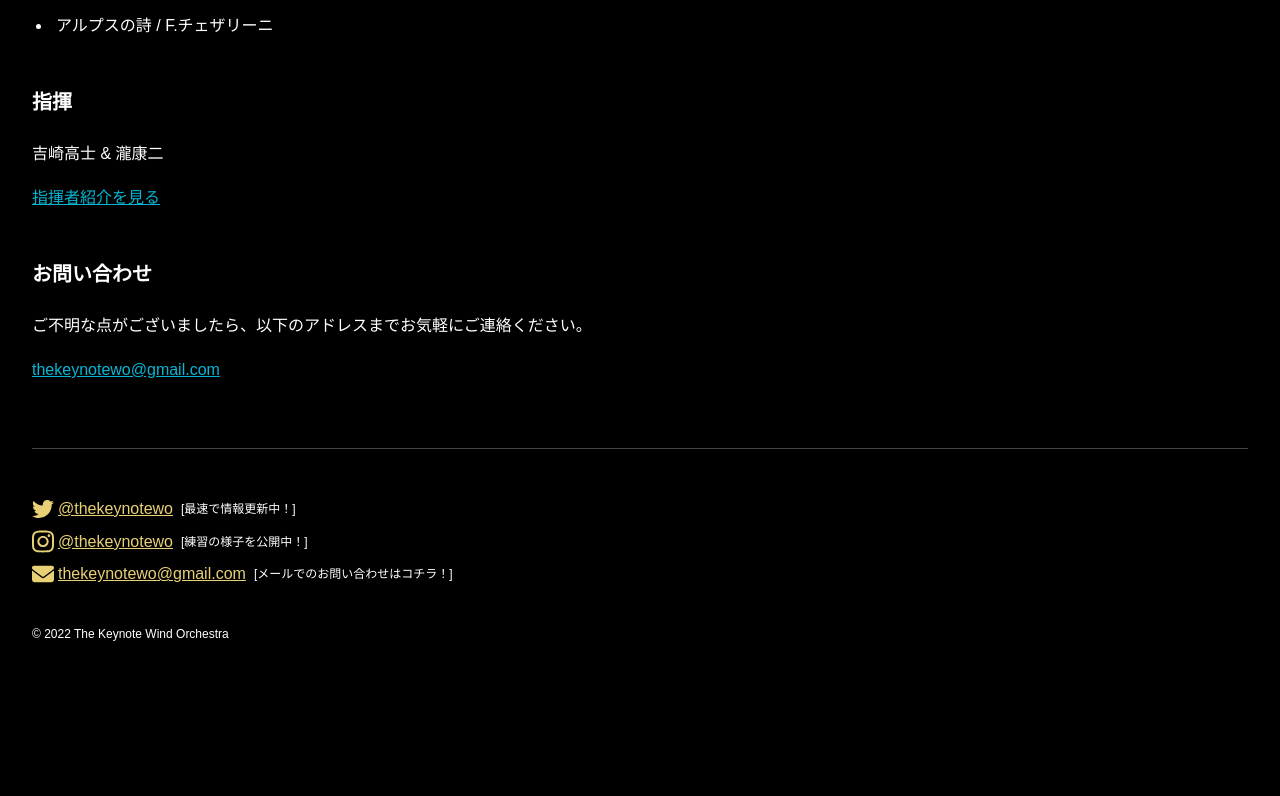
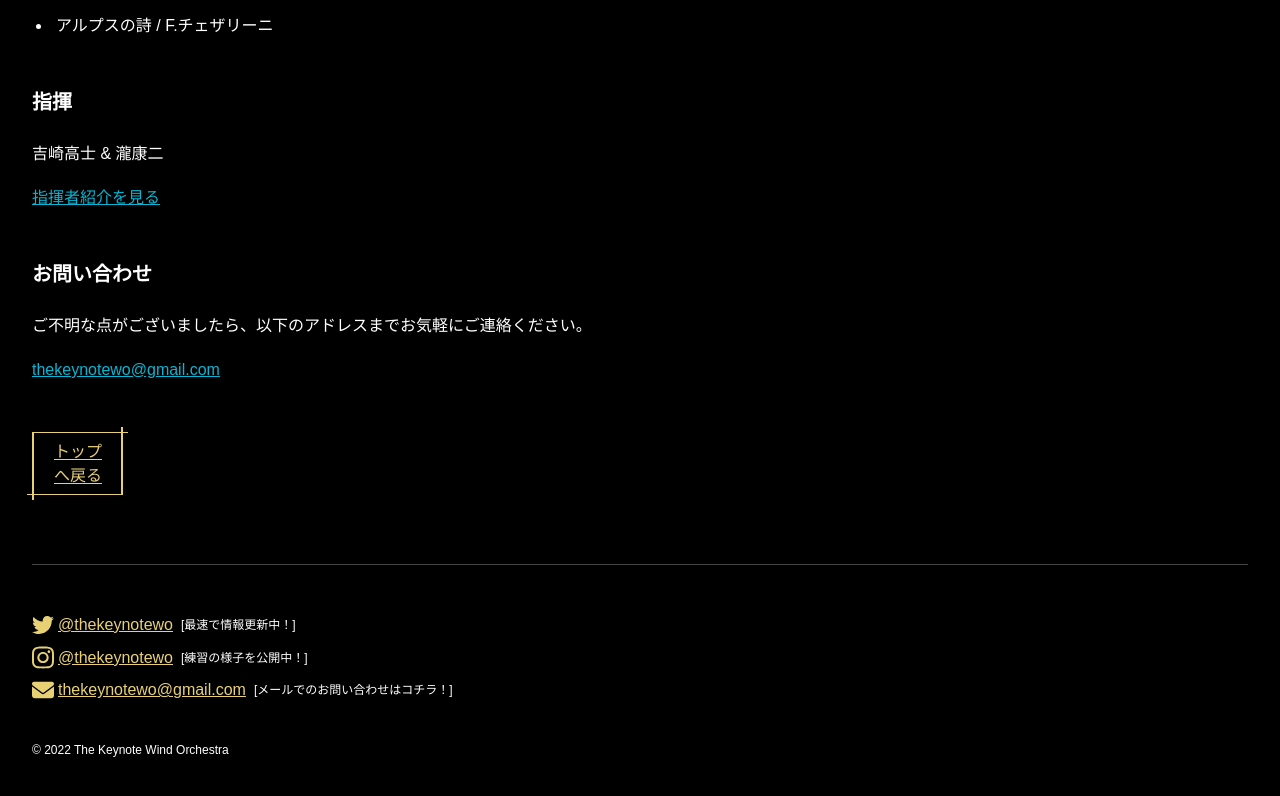
Before and after one commit to atommy-euph/tkwo, a Next.js app: page /details in a window 1280 px wide. Shown: the part 1934-2730 px from the top of the page. Before the commit the page ends 2656 px from the top, so only its background shows below. Built offline with nearby package versions, Linux system fonts and the light colour scheme.

Commit message:
add return button to details page

```diff
--- a/pages/details.js
+++ b/pages/details.js
@@ -54,7 +54,11 @@ export default function Conductors() {
           </p>
           <a href="mailto:thekeynotewo@gmailcom">thekeynotewo@gmail.com</a>
         </div>
+        <Link href="/" className="button w-24 mt-12">
+          トップへ戻る
+        </Link>
       </main>
+
       <Footer />
     </div>
   );
```
